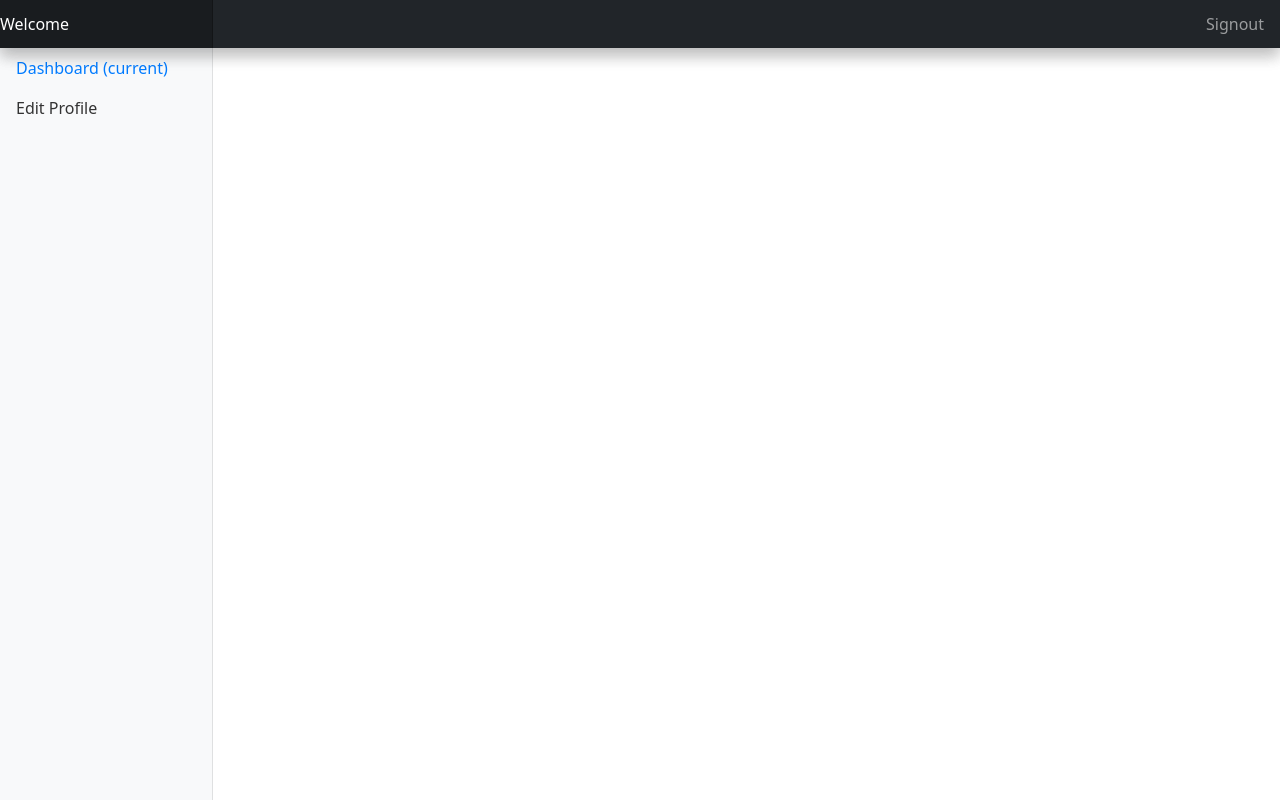
After one commit to Syari12345/PHP-MySQL, a PHP site: page /dashboard.php in a window 1280 px wide. The commit adds this page. Run offline with PHP 8.4, Linux system fonts and the light colour scheme.

Commit message:
Module12

```diff
--- /dev/null
+++ b/Module12/dashboard.php
@@ -0,0 +1,44 @@
+<?php
+include("header.php")?>
+
+
+<nav class="navbar navbar-dark fixed-top bg-dark flex-md-nowrap p-0 shadow">
+    <a class="navbar-brand col-sm-3 col-md-2 mr-0" href="#">Welcome</a>
+    <ul class="navbar-nav px-3">
+         <li class="nav-item text-nowrap">
+            <a class="nav-link" href="signout.php">Signout</a>
+
+        </li>
+</ul>
+</nav>
+
+<div class="container-fluid">
+    <div class="row">
+        <nav class="col-md-2 d-none d-md-block bg-light sidebar">
+        <div class="sidebar-sicky">
+            <ul class="nav flex-column">
+                <li class="nav-item">
+                    <a class="nav-link active" href="dashboard.php">
+                        <span data-feather="home"></span>
+                        Dashboard <span class="sr-only">(current)</span>
+</a>
+                    <li>
+                        <a class="nav-link" href="profile.php">
+                            <span data-feather="file"></span>
+                            Edit Profile
+                        </a>
+                </li>
+          </ul>
+        </div>
+    </nav>
+
+<main role="main" class="col-md-9 ml-sm-auto col-lg"></main>
+
+</div>
+
+
+</div>
+
+
+<?php include("footer.php")
+?>
--- a/Module12/header.php
+++ b/Module12/header.php
@@ -8,3 +8,14 @@
     <link rel="stylesheet" href="css/main.css">
 </head>
 <body>
+
+
+<nav class="navbar navbar-dark fixed-top bg-dark flex-md-nowrap p-0 shadow">
+    <a class="navbar-brand col-sm-3 col-md-2 mr-0" href="#">Welcome</a>
+    <ul class="navbar-nav px-3">
+                 <li class="nav-item text-nowrap">
+            <a class="nav-link" href="signout.php">Signout</a>
+
+        </li>
+</ul>
+</nav>
```
Also changed, not shown: Module12/register.php (added, +32 -0 lines), Module12/config.php (added), perseritje/index.php (deleted).
